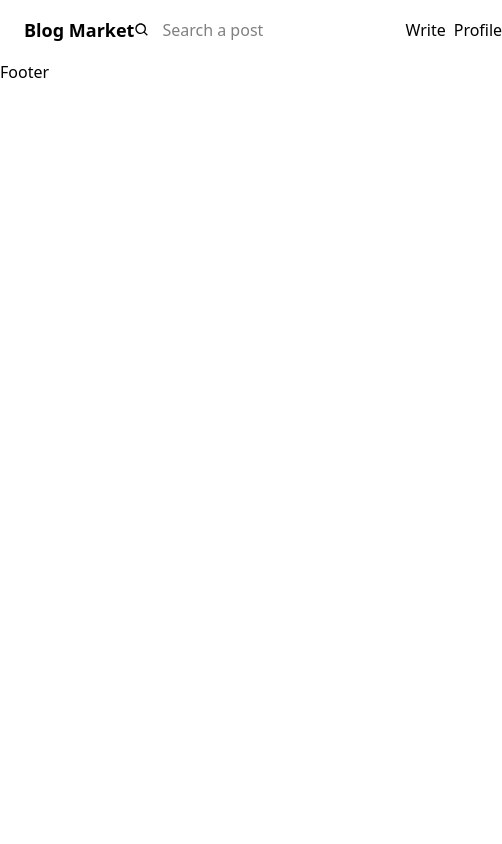
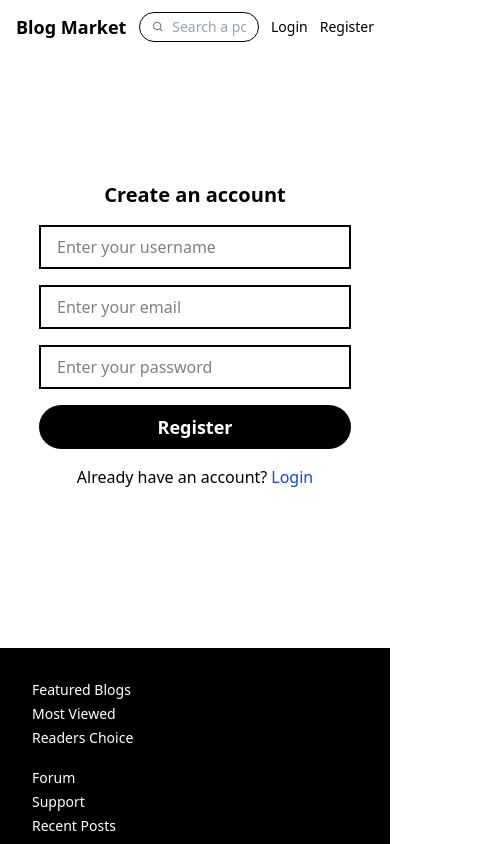
Before and after one commit to Gadnadj/Blog-App, a React (Vite) app in the folder frontend/: page /register in a window 390 px wide. Shown: the top 844 px of the page, 502 px wide, since content can reach past the window. Built offline with nearby package versions, Linux system fonts and the light colour scheme; the HTML template or start-up script is replaced by a standard one.

Commit message:
add home page

```diff
--- a/frontend/src/App.tsx
+++ b/frontend/src/App.tsx
@@ -2,6 +2,8 @@ import Footer from './components/Footer';
 import Navbar from './components/Navbar';
 import { BrowserRouter, Routes, Route } from 'react-router-dom';
 import Home from './pages/Home';
+import Login from './pages/Login';
+import Register from './pages/Register';
 
 function App() {
 
@@ -12,6 +14,8 @@ function App() {
         <Navbar />
         <Routes>
           <Route path='/' element={<Home />} />
+          <Route path='/login' element={<Login />} />
+          <Route path='/register' element={<Register />} />
         </Routes>
         <Footer />
       </BrowserRouter>
--- a/frontend/src/components/Footer.tsx
+++ b/frontend/src/components/Footer.tsx
@@ -1,10 +1,27 @@
-import React from 'react';
+const Footer = () => {
+    return (
+        <>
+            <div className='mt-8 w-full bg-black px-8 md:px-[500px] flex flex-col gap-5 md:gap-0 md:flex-row justify-between text-sm md:text-md py-8 '>
+                <div className='flex flex-col gap-1 md:gap-8'>
+                    <p className='text-white'>Featured Blogs</p>
+                    <p className='text-white'>Most Viewed</p>
+                    <p className='text-white'>Readers Choice</p>
+                </div>
 
-type Props = {}
+                <div className='flex flex-col gap-1 md:gap-8'>
+                    <p className='text-white'>Forum</p>
+                    <p className='text-white'>Support</p>
+                    <p className='text-white'>Recent Posts</p>
+                </div>
 
-const Footer = (props: Props) => {
-    return (
-        <div>Footer</div>
+                <div className='flex flex-col gap-1 md:gap-8'>
+                    <p className='text-white'>Privacy Policy</p>
+                    <p className='text-white'>About Us</p>
+                    <p className='text-white'>Recent Posts</p>
+                </div>
+            </div>
+            <p className='py-2 pb-2 text-center text-white bg-black'>All rights reserved @Blog Market 2025</p>
+        </>
     );
 };
 
--- a/frontend/src/components/HomePosts.tsx
+++ b/frontend/src/components/HomePosts.tsx
@@ -1,10 +1,32 @@
-import React from 'react';
 
-type Props = {}
+import image1 from '../assets/image1.jpg';
 
-const HomePosts = (props: Props) => {
+const HomePosts = () => {
     return (
-        <div>HomePosts</div>
+        <div className="w-full flex-col md:flex md:flex-row mt-8 space-x-2">
+            {/* left */}
+            <div className="w[35%] h-[200px] flex justify-center items-center">
+                <img src={image1} className="h-full w-full object-cover" />
+            </div>
+
+            {/* right */}
+            <div className="flex flex-col w-[92%] md:w-[65%]">
+                <h1 className="text-xl font-bold mb-1 md:mb-2 md:text-2xl">
+                    10 Uses of Artificial Intelligence in Day to Day Life
+                </h1>
+                <div className="flex mb-2 text-sm font-semibold text-gray-500 items-center justify-between md:mb-4">
+                    <p>@snehasishdev</p>
+                    <div className="flex space-x-2">
+                        <p>16/06/2024</p>
+                        <p>16:45</p>
+                    </div>
+                </div>
+
+                <p className="text-sm md:text-lg">Prominent examples of AI software used in everyday life include voice assistants, images rendering... Prominent examples of AI software used in everyday life include voice assistants, images rendering... Prominent examples of AI software used in everyday life include voice assistants, images rendering...</p>
+
+            </div>
+
+        </div>
     );
 };
 
--- a/frontend/src/components/Navbar.tsx
+++ b/frontend/src/components/Navbar.tsx
@@ -1,45 +1,41 @@
 import { BiSearch } from 'react-icons/bi';
 import { Link } from 'react-router-dom';
 
+const Navbar = () => {
+    const user = false;
 
-const Navbar = () => {
-
-    const user = true;
     return (
-        <div className='flex items-center justify-between px-6 md:px-[200px] py-4'>
-            <h1 className='flex text-lg md:text-xl font-extrabold whitespace-nowrap'>
-                <Link
-                    to={'/'}>
-                    Blog Market
-                </Link>
+        <div className="flex flex-wrap items-center justify-between w-full max-w-screen-lg mx-auto px-4 py-3 md:px-10">
+            {/* Logo */}
+            <h1 className="text-lg font-extrabold whitespace-nowrap md:text-xl">
+                <Link to="/">Blog Market</Link>
             </h1>
 
-            <div className='flex justify-center items-center space-x-0'>
-                <p>
-                    <BiSearch />
-                </p>
-
+            {/* Barre de recherche */}
+            <div className="flex items-center gap-2 border rounded-full px-3 py-1 max-w-[120px] md:max-w-[250px] flex-1">
+                <BiSearch className="text-gray-500" />
                 <input
-                    className='outline-none px-3'
+                    className="w-full outline-none text-sm bg-transparent placeholder-gray-400"
                     type="text"
-                    placeholder='Search a post' />
+                    placeholder="Search a post"
+                />
             </div>
 
-            {
-                user ?
-                    <div className='flex items-center justify-center space-x-2 md:space-x-4'>
-                        <h3><Link to={'/write'}>Write</Link></h3>
-                        <h3><Link to={'/profile'}>Profile</Link></h3>
-                    </div>
-
-                    :
-                    <div className='flex items-center justify-center space-x-2 md:space-x-4'>
-                        <h3><Link to={'/login'}>Login</Link></h3>
-                        <h3><Link to={'/register'}>Register</Link></h3>
-                    </div>
-            }
-
-        </div >
+            {/* Liens utilisateur */}
+            <div className="flex items-center gap-3 md:gap-6">
+                {user ? (
+                    <>
+                        <Link className="text-sm md:text-lg" to="/write">Write</Link>
+                        <Link className="text-sm md:text-lg" to="/profile">Profile</Link>
+                    </>
+                ) : (
+                    <>
+                        <Link className="text-sm md:text-lg" to="/login">Login</Link>
+                        <Link className="text-sm md:text-lg" to="/register">Register</Link>
+                    </>
+                )}
+            </div>
+        </div>
     );
 };
 
--- a/frontend/src/pages/Home.tsx
+++ b/frontend/src/pages/Home.tsx
@@ -1,10 +1,17 @@
-import React from 'react';
+import HomePosts from '../components/HomePosts';
 
-type Props = {}
 
-const Home = (props: Props) => {
+const Home = () => {
     return (
-        <div>Home</div>
+        <>
+            <div className='px-8 md:px-[200px]'>
+                <HomePosts />
+                <HomePosts />
+                <HomePosts />
+                <HomePosts />
+                <HomePosts />
+            </div>
+        </>
     );
 };
 
--- /dev/null
+++ b/frontend/src/pages/Login.tsx
@@ -0,0 +1,26 @@
+import { Link } from 'react-router-dom';
+
+const Login = () => {
+    return (
+        <div className="w-full flex justify-center items-center h-[66.6vh]">
+            <div className="flex flex-col justify-center items-center gap-4 w-[80%] md:w-[25%]">
+                <h1 className="text-xl font-bold">Log in to your account</h1>
+                <input className="w-full px-4 py-2 border-2 border-black outline-0" type="text" placeholder="Enter your email" />
+                <input className="w-full px-4 py-2 border-2 border-black outline-0" type="password" placeholder="Enter your password" />
+
+                <button className="bg-black w-full px-4 py-2 text-lg rounded-full font-bold text-white hover:bg-gray-500 hover:text-black">Login</button>
+                <div className="flex justify-center items-center gap-1">
+                    <p>New here?</p>
+                    <p className='text-blue-700 hover:text-blue-500'>
+                        <Link to={'/register'}>
+                            Register
+                        </Link>
+                    </p>
+                </div>
+
+            </div>
+        </div>
+    );
+};
+
+export default Login;
--- /dev/null
+++ b/frontend/src/pages/Register.tsx
@@ -0,0 +1,28 @@
+import { Link } from 'react-router-dom';
+
+const Register = () => {
+    return (
+        <div className="w-full flex justify-center items-center h-[66.6vh]">
+            <div className="flex flex-col justify-center items-center gap-4 w-[80%] md:w-[25%]">
+                <h1 className="text-xl font-bold">Create an account</h1>
+                <input className="w-full px-4 py-2 border-2 border-black outline-0" type="text" placeholder="Enter your username" />
+                <input className="w-full px-4 py-2 border-2 border-black outline-0" type="text" placeholder="Enter your email" />
+                <input className="w-full px-4 py-2 border-2 border-black outline-0" type="password" placeholder="Enter your password" />
+                <button className="bg-black w-full px-4 py-2 text-lg rounded-full font-bold text-white hover:bg-gray-500 hover:text-black">
+                    Register
+                </button>
+                <div className="flex justify-center items-center gap-1">
+                    <p>Already have an account?</p>
+                    <p className='text-blue-700 hover:text-blue-500'>
+                        <Link to={'/login'}>
+                            Login
+                        </Link>
+                    </p>
+                </div>
+
+            </div>
+        </div>
+    );
+};
+
+export default Register;
```
Also changed, not shown: 1 other file (tests, documents, lock files or other folders).
